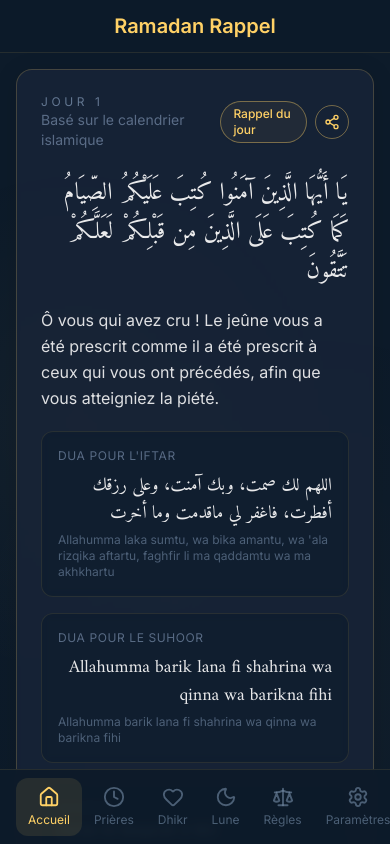
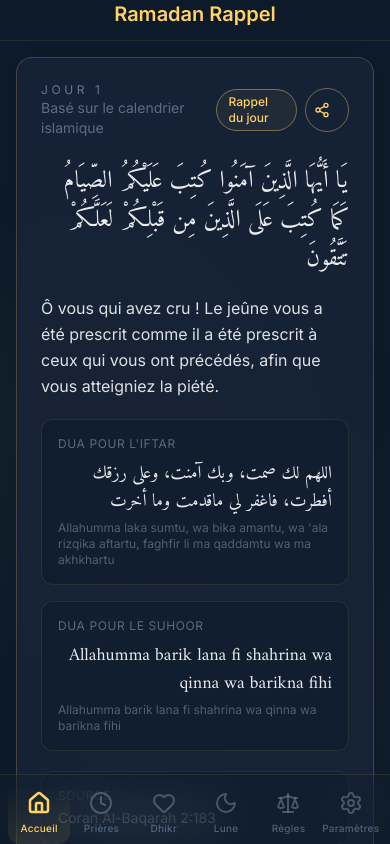
Before and after one commit to papesembene/Ramadan-Rappel, a React (Vite) app: page / in a window 390 px wide. Shown: the top 844 px of the page. Built offline with nearby package versions, Linux system fonts and the light colour scheme; no server answers.

Commit message:
feat: Amélioration responsive mobile style native app
- Navigation底部 optimisée avec safe areas
- Support encoches téléphones (iPhone Notch)
- Meilleure ergonomie tactile
- Animations fluides style app native

```diff
--- a/src/App.jsx
+++ b/src/App.jsx
@@ -212,19 +212,16 @@ export default function App() {
     console.log("Toggle clicked, current notificationStatus:", notificationStatus);
 
     if (notificationStatus === "enabled") {
-      // Disable notifications
       setNotificationStatus("denied");
       setSettings(prev => ({ ...prev, notificationsEnabled: false }));
       return;
     }
 
-    // Request permission
     if (!("Notification" in window)) {
       setNotificationStatus("unsupported");
       return;
     }
 
-    // If previously denied, show alert
     if (Notification.permission === "denied") {
       setNotificationStatus("denied");
       alert("Veuillez autoriser les notifications dans les paramètres de votre navigateur.");
@@ -335,9 +332,9 @@ export default function App() {
   };
 
   return (
-    <div className="min-h-screen bg-nightBlue text-softWhite pb-20">
+    <div className="min-h-screen bg-nightBlue text-softWhite pb-safe">
       {/* Header */}
-      <header className="sticky top-0 z-50 bg-nightBlue/95 backdrop-blur-sm border-b border-gold/10 px-4 py-3">
+      <header className="sticky top-0 z-50 bg-nightBlue/95 backdrop-blur-sm border-b border-gold/10 px-4 py-3 safe-top">
         <div className="max-w-2xl mx-auto">
           <h1 className="text-xl font-semibold text-gold text-center">Ramadan Rappel</h1>
         </div>
@@ -348,9 +345,10 @@ export default function App() {
         {renderPage()}
       </main>
 
-      {/* Bottom Navigation */}
-      <nav className="fixed bottom-0 left-0 right-0 bg-nightBlue/95 backdrop-blur-sm border-t border-gold/10 py-2 px-4">
-        <div className="max-w-2xl mx-auto flex justify-around">
+      {/* Bottom Navigation - Native App Style */}
+      <nav className="fixed bottom-0 left-0 right-0 bg-nightBlue/98 backdrop-blur-xl border-t border-gold/10 py-2 px-2 safe-bottom">
+        <div className="max-w-2xl mx-auto">
+          <div className="flex justify-between items-end">
             {PAGES.map((page) => {
               const Icon = page.icon;
               const isActive = activePage === page.id;
@@ -359,17 +357,23 @@ export default function App() {
                 <button
                   key={page.id}
                   onClick={() => setActivePage(page.id)}
-                className={`flex flex-col items-center gap-1 px-3 py-2 rounded-xl transition-all ${
+                  className={`flex-1 flex flex-col items-center gap-1.5 py-2 px-1 rounded-xl transition-all duration-200 ${
                     isActive
-                    ? "text-gold bg-gold/10"
-                    : "text-lightGray/60 hover:text-lightGray"
+                      ? "text-gold bg-gradient-to-t from-gold/10 to-transparent"
+                      : "text-lightGray/50 hover:text-lightGray/80 hover:bg-white/5"
                   }`}
                 >
-                <Icon size={22} />
-                <span className="text-xs">{page.label}</span>
+                  <Icon
+                    size={24}
+                    strokeWidth={isActive ? 2.5 : 2}
+                  />
+                  <span className={`text-[10px] font-medium tracking-wide ${isActive ? 'text-gold' : 'text-lightGray/60'}`}>
+                    {page.label}
+                  </span>
                 </button>
               );
             })}
+          </div>
         </div>
       </nav>
     </div>
--- a/src/index.css
+++ b/src/index.css
@@ -74,3 +74,45 @@ button, a, input, select {
 ::-webkit-scrollbar-thumb:hover {
   background: rgba(255, 209, 102, 0.3);
 }
+
+/* Safe area padding for mobile notches */
+.safe-top {
+  padding-top: env(safe-area-inset-top, 20px);
+}
+
+.safe-bottom {
+  padding-bottom: env(safe-area-inset-bottom, 20px);
+}
+
+.pb-safe {
+  padding-bottom: env(safe-area-inset-bottom, 20px);
+}
+
+/* Native app-like bottom nav */
+.bottom-nav {
+  padding-bottom: env(safe-area-inset-bottom, 20px);
+}
+
+/* Prevent text size adjustment on mobile */
+html {
+  -webkit-text-size-adjust: 100%;
+  -moz-text-size-adjust: 100%;
+  -ms-text-size-adjust: 100%;
+  text-size-adjust: 100%;
+}
+
+/* Better touch targets */
+button {
+  min-height: 44px;
+  min-width: 44px;
+}
+
+/* Smooth animations */
+@keyframes fadeIn {
+  from { opacity: 0; transform: translateY(10px); }
+  to { opacity: 1; transform: translateY(0); }
+}
+
+.animate-fade-in {
+  animation: fadeIn 0.3s ease-out forwards;
+}
```
Lines whose indentation alone changed are shown as unchanged.
